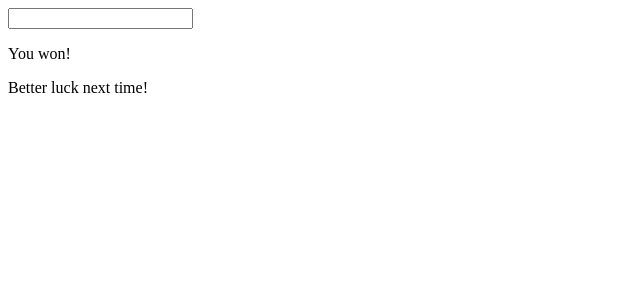
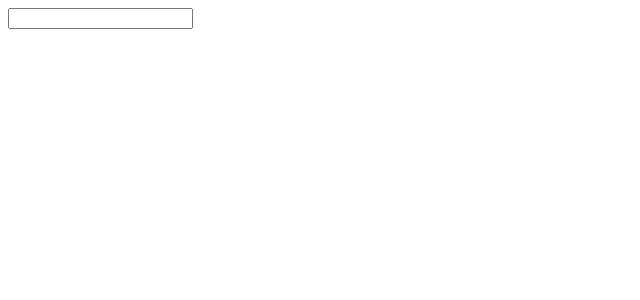
Before and after one commit to Endrit-seek/wordle-vue, a Vue app: page / in a window 1280 px wide. Shown: the top 300 px of the page, without its empty margins (0-640 px from the left). Built offline with nearby package versions, Linux system fonts and the light colour scheme.

Commit message:
feat: only render end-of-game feedback after the game is over

```diff
--- a/src/components/WordleBoard.vue
+++ b/src/components/WordleBoard.vue
@@ -1,13 +1,23 @@
 <script setup lang="ts">
 import { VICTORY_MESSAGE, DEFEAT_MESSAGE } from "@/settings";
+import { ref } from "vue";
 
 defineProps<{
   wordOfTheDay: string;
 }>();
+
+const guessInProgress = ref("");
+const guessSubmited = ref("");
 </script>
 
 <template>
-  <input type="text" />
-  <p>{{ VICTORY_MESSAGE }}</p>
-  <p>{{ DEFEAT_MESSAGE }}</p>
+  <input
+    type="text"
+    v-model="guessInProgress"
+    @keydown.enter="guessSubmited = guessInProgress"
+  />
+  <p
+    v-if="guessSubmited.length > 0"
+    v-text="guessSubmited === wordOfTheDay ? VICTORY_MESSAGE : DEFEAT_MESSAGE"
+  />
 </template>
```
Also changed, not shown: 1 other file (tests, documents, lock files or other folders).
